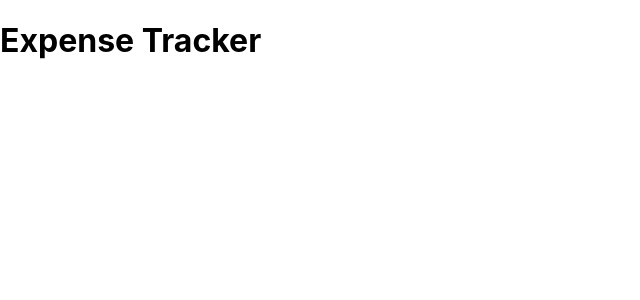
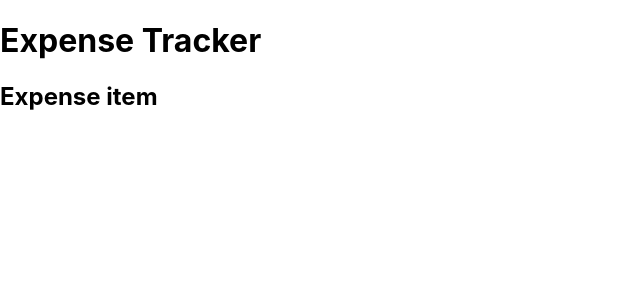
Before and after one commit to BennySLV/expense-tracker, a React (Create React App) app: page / in a window 1280 px wide. Shown: the top 300 px of the page, without its empty margins (0-640 px from the left). Built offline with nearby package versions, Linux system fonts and the light colour scheme.

Commit message:
Added a first (sample) component.

```diff
--- a/src/App.js
+++ b/src/App.js
@@ -1,7 +1,10 @@
+import ExpenseItem from "./components/ExpenseItem";
+
 function App() {
 	return (
 		<div>
 			<h1>Expense Tracker</h1>
+			<ExpenseItem />
 		</div>
 	);
 }
--- /dev/null
+++ b/src/components/ExpenseItem.js
@@ -0,0 +1,5 @@
+function ExpenseItem() {
+	return <h2>Expense item</h2>;
+}
+
+export default ExpenseItem;
```
